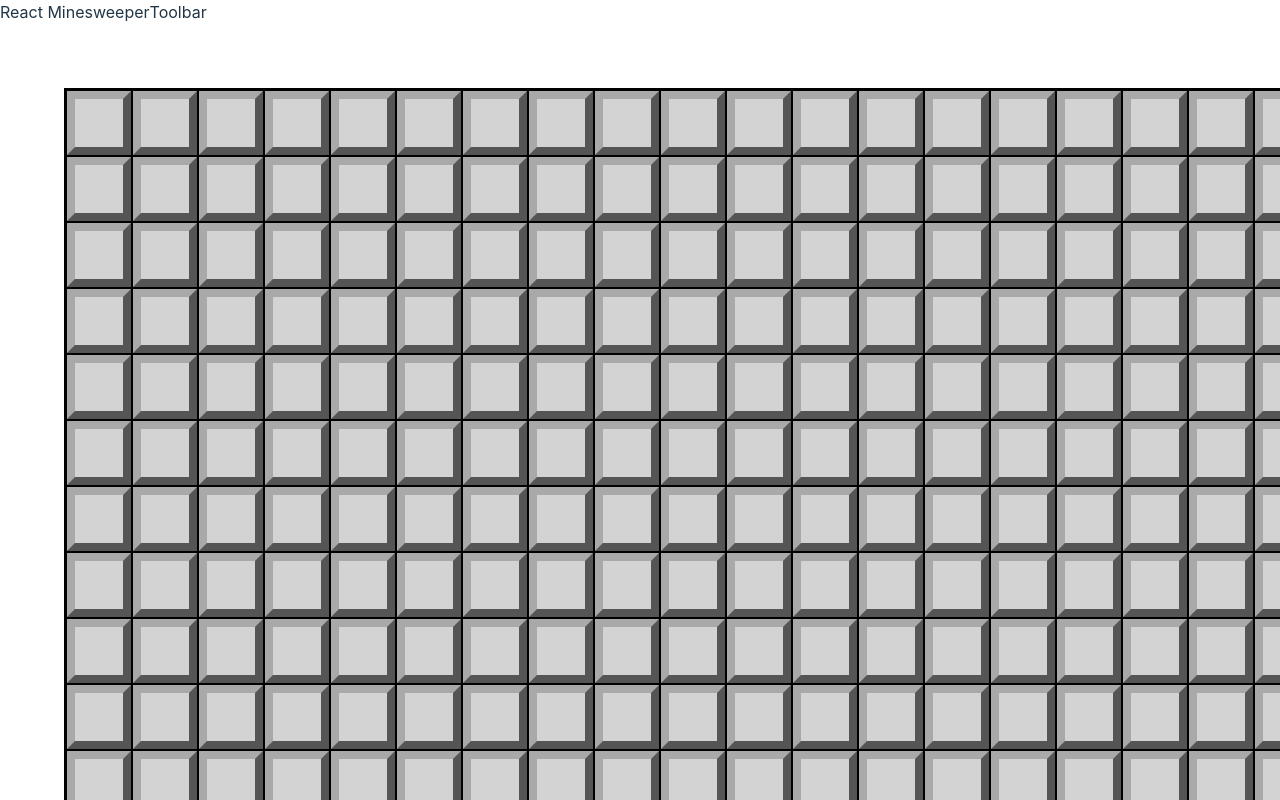
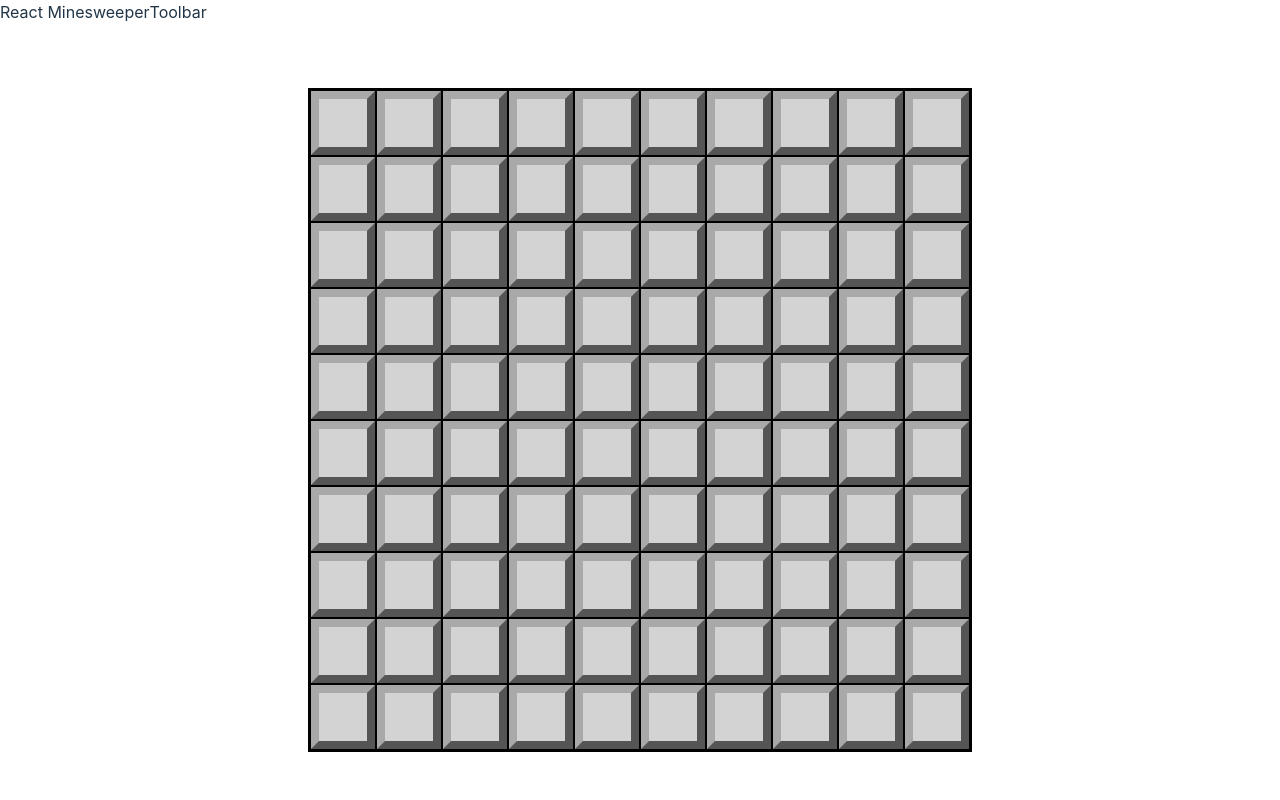
Before and after one commit to joe-lep/react-minesweeper, a React (Vite) app: page / in a window 1280 px wide. Built offline with nearby package versions, Linux system fonts and the light colour scheme.

Commit message:
Get Grid config from context

```diff
--- a/src/App.tsx
+++ b/src/App.tsx
@@ -1,15 +1,18 @@
 import './App.css'
-import Grid from './components/Grid'
-import Header from './components/Header'
-import Toolbar from './components/Toolbar'
+import { GameManager } from './components/GameManager';
+import Grid from './components/Grid';
+import Header from './components/Header';
+import Toolbar from './components/Toolbar';
 
 function App() {
   return (
-    <div className="app-container">
-      <Header />
-      <Toolbar />
-      <Grid width={20} height={20} />
-    </div>
+    <GameManager>
+      <div className="app-container">
+        <Header />
+        <Toolbar />
+        <Grid />
+      </div>
+    </GameManager>
   )
 }
 
--- /dev/null
+++ b/src/components/GameManager/GameManager.tsx
@@ -0,0 +1,30 @@
+import { ReactNode, useCallback, useState } from "react";
+import { DEFAULT_HEIGHT, DEFAULT_WIDTH } from "../../config/values";
+import gameContext from './context';
+import { GameConfig } from "../../types";
+
+const { Provider } = gameContext;
+
+export interface GameManagerProps {
+  children: ReactNode
+}
+
+export function GameManager({ children }: GameManagerProps) {
+  const [configState, setConfigState] = useState<GameConfig>({
+    width: DEFAULT_WIDTH,
+    height: DEFAULT_HEIGHT,
+  });
+
+  const initializeGameConfig = useCallback(
+    ({ width, height }: GameConfig) => {
+      setConfigState({ width, height })
+    },
+    [setConfigState],
+  );
+
+  return (
+    <Provider value={{...configState, initializeGameConfig}}>
+      {children}
+    </Provider>
+  );
+}
--- /dev/null
+++ b/src/components/GameManager/context.ts
@@ -0,0 +1,19 @@
+import { createContext } from "react";
+import { DEFAULT_HEIGHT, DEFAULT_WIDTH } from "../../config/values";
+import { GameConfig } from "../../types";
+
+interface GameContext {
+  width: number
+  height: number
+  // mineCount: number
+  // mineLocations: Map<number, boolean>
+  initializeGameConfig: ({ width, height }: GameConfig) => void
+}
+
+const gameContext = createContext<GameContext>({
+  width: DEFAULT_WIDTH,
+  height: DEFAULT_HEIGHT,
+  initializeGameConfig: () => {},
+});
+
+export default gameContext;
--- /dev/null
+++ b/src/components/GameManager/hooks.ts
@@ -0,0 +1,9 @@
+import { useContext } from "react";
+import { GameConfig } from "../../types";
+import gameContext from "./context";
+
+export const useGameConfig: () => GameConfig = () => {
+  const { width, height } = useContext(gameContext);
+
+  return { width, height };
+};
--- /dev/null
+++ b/src/components/GameManager/index.ts
@@ -0,0 +1,2 @@
+export * from './GameManager';
+export * from './hooks';
--- a/src/components/Grid/Grid.tsx
+++ b/src/components/Grid/Grid.tsx
@@ -1,19 +1,16 @@
 import { useCallback, useMemo, useRef, useState, useEffect, MouseEvent } from "react";
 import Row from "./Row";
 import './Grid.css';
+import { useGameConfig } from "../GameManager";
 
 const MIN_ZOOM = -10;
 const MAX_ZOOM = 10;
 
-export interface GridProps {
-  width: number
-  height: number
-}
-
-export default function Grid({ width, height }: GridProps) {
+export default function Grid() {
   const gridContainerRef = useRef<HTMLDivElement>(null);
   const gridRef = useRef<HTMLDivElement>(null);
   const [zoomLevel, setZoomLevel] = useState(0);
+  const { width, height } = useGameConfig();
 
   const renderedRows = useMemo(
     () => Array.from({ length: height }).map((_, index) => (
--- /dev/null
+++ b/src/config/values.ts
@@ -0,0 +1,15 @@
+export const DEFAULT_WIDTH = 10;
+export const DEFAULT_HEIGHT = 10;
+export const DEFAULT_MINE_COUNT = 10;
+
+export const EASY_WIDTH = 10;
+export const EASY_HEIGHT = 10;
+export const EASY_MINE_COUNT = 10;
+
+export const MEDIUM_WIDTH = 16;
+export const MEDIUM_HEIGHT = 16;
+export const MEDIUM_MINE_COUNT = 30;
+
+export const HARD_WIDTH = 20;
+export const HARD_HEIGHT = 20;
+export const HARD_MINE_COUNT = 50;
--- /dev/null
+++ b/src/types.ts
@@ -0,0 +1,4 @@
+export type GameConfig = {
+  width: number;
+  height: number;
+};
```
